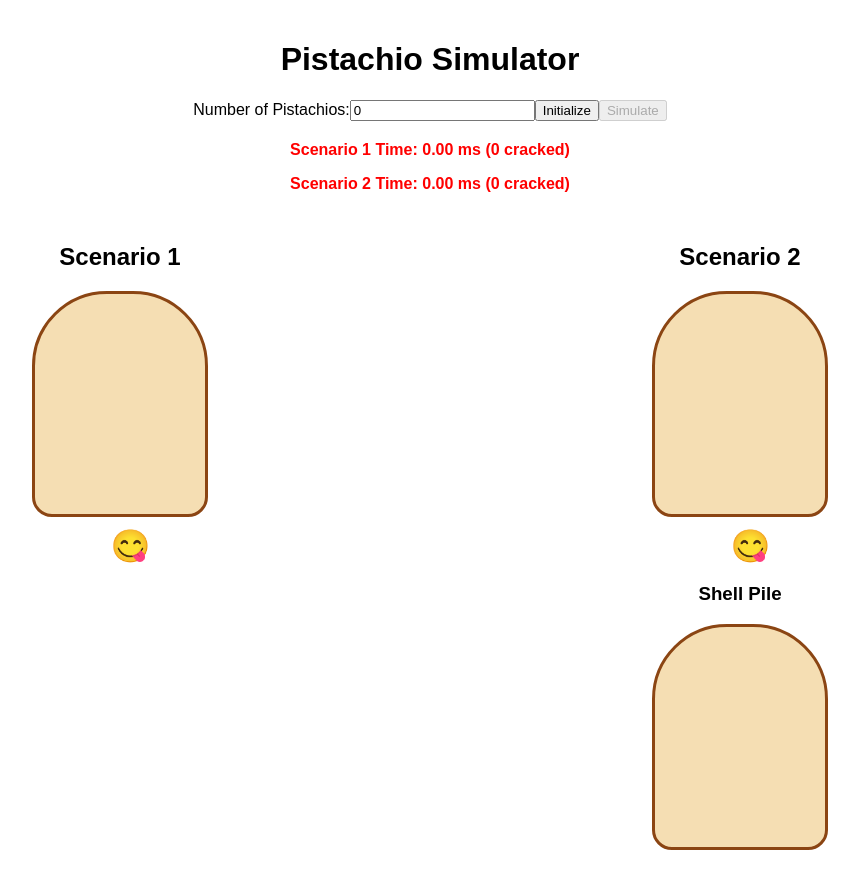
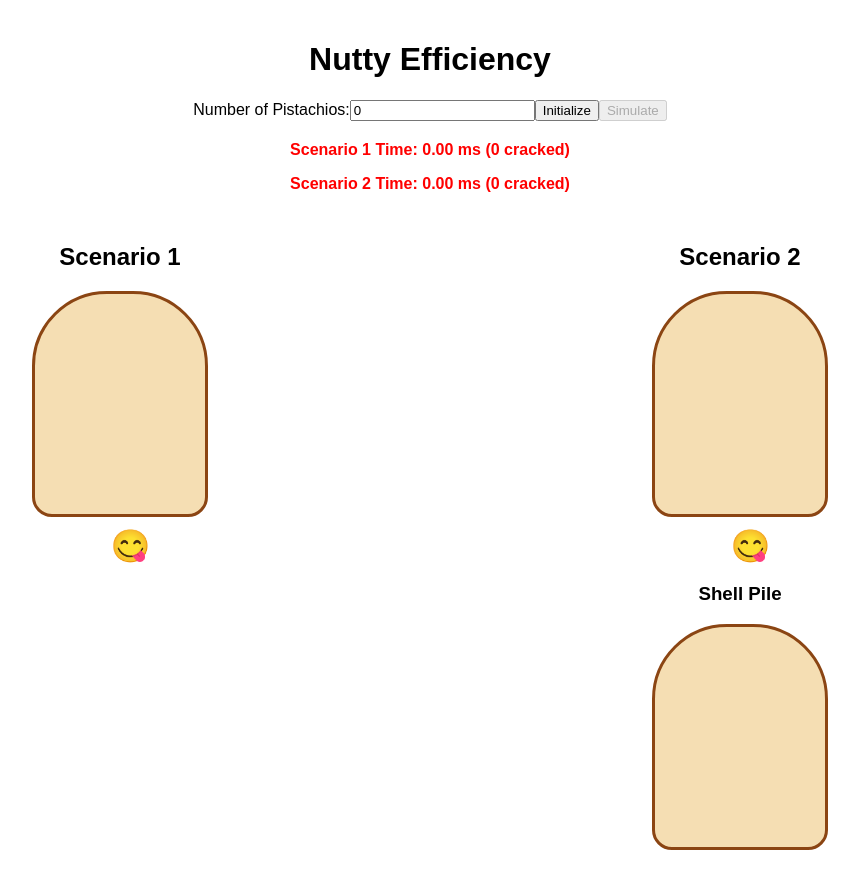
Before and after one commit to chumomega/pistachio-cracker, a React (Create React App) app: page / in a window 1280 px wide. Shown: the whole page, without its empty margins (210-1069 px from the left). Built offline with nearby package versions, Linux system fonts and the light colour scheme.

Commit message:
update nutty efficiency name

```diff
--- a/public/index.html
+++ b/public/index.html
@@ -11,11 +11,11 @@
     <meta name="theme-color" content="#000000" />
     <meta
       name="description"
-      content="Web site created using create-react-app"
+      content="Efficiently get your pistachio nuts forever"
     />
     <link rel="apple-touch-icon" href="%PUBLIC_URL%/logo192.png" />
     <link rel="manifest" href="%PUBLIC_URL%/manifest.json" />
-    <title>Pistachio Simulator</title>
+    <title>Nutty Efficiency</title>
   </head>
   <body>
     <noscript>You need to enable JavaScript to run this app.</noscript>
--- a/src/App.js
+++ b/src/App.js
@@ -117,7 +117,7 @@ const App = () => {
 
   return (
     <div className="App">
-      <h1>Pistachio Simulator</h1>
+      <h1>Nutty Efficiency</h1>
       <div className="input-section">
         <label htmlFor="pistachioCount">Number of Pistachios:</label>
         <input
```
Also changed, not shown: public/manifest.json.
